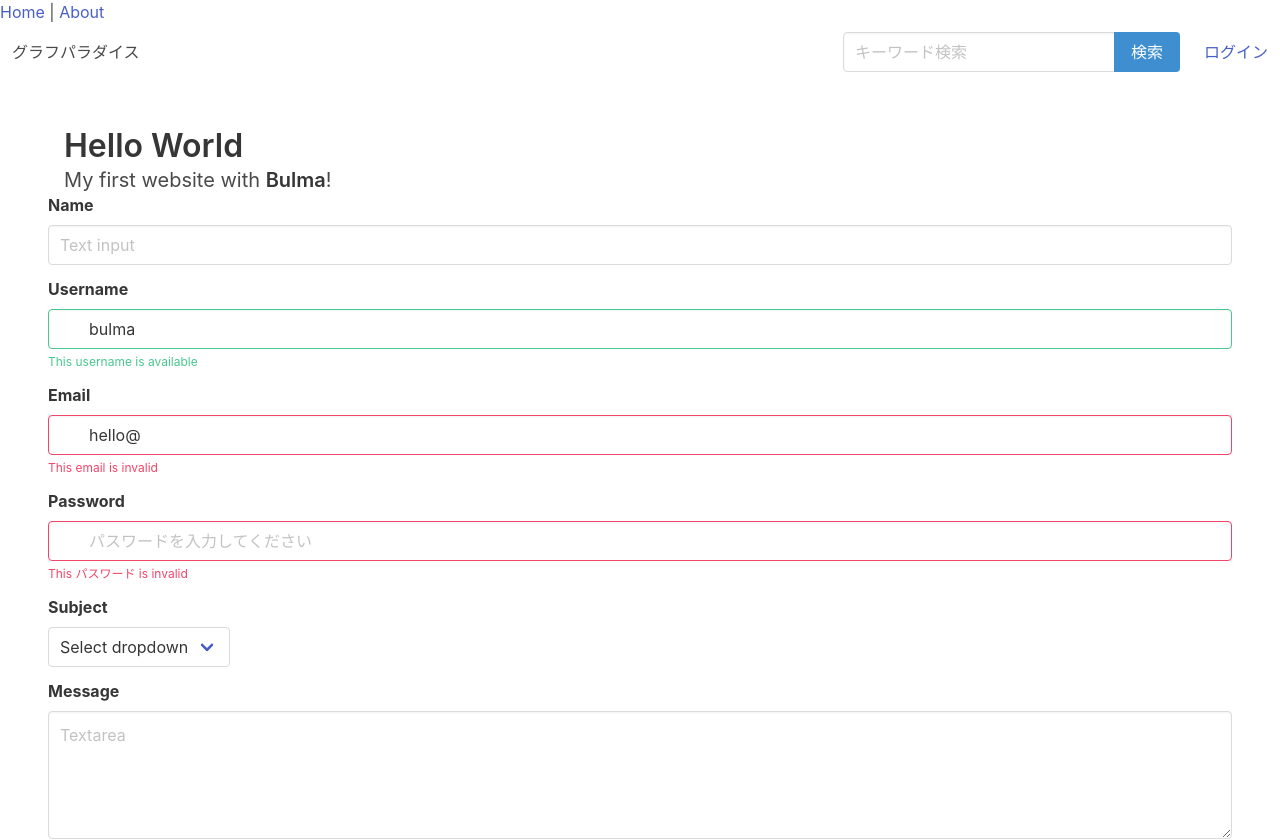
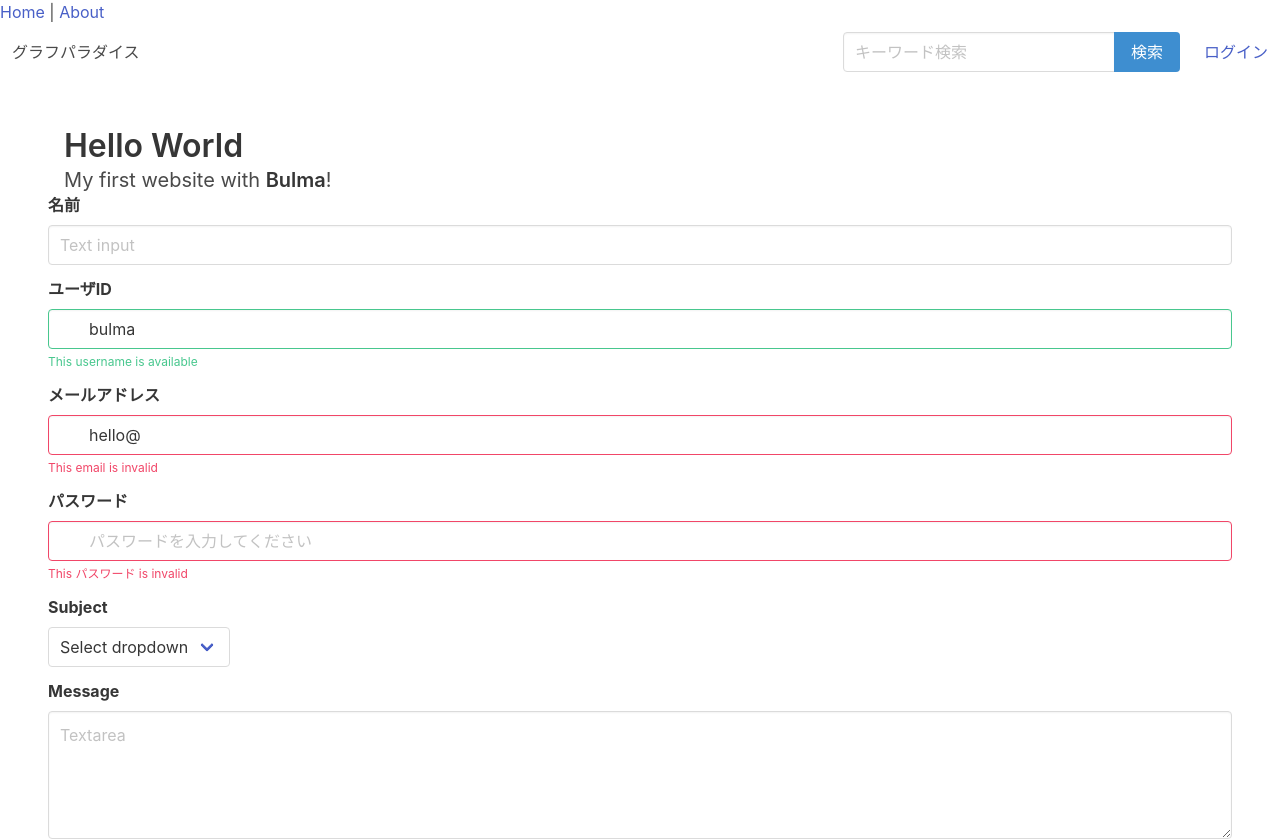
Before and after one commit to takuyanagai0213/GraphParadiseFront, a Vue app: page /user in a window 1280 px wide. Shown: the top 840 px of the page. Built offline with nearby package versions, Linux system fonts and the light colour scheme.

Commit message:
表記を変更

```diff
--- a/src/views/User.vue
+++ b/src/views/User.vue
@@ -10,13 +10,13 @@
       </p>
     </div>
   <div class="field">
-    <label class="label">Name</label>
+    <label class="label">名前</label>
     <div class="control">
       <input class="input" type="text"  name="name" v-model="name" placeholder="Text input">
     </div>
   </div>
   <div class="field">
-    <label class="label">Username</label>
+    <label class="label">ユーザID</label>
     <div class="control has-icons-left has-icons-right">
       <input class="input is-success" type="text"  name="user_name" placeholder="Text input" value="bulma">
       <span class="icon is-small is-left">
@@ -30,7 +30,7 @@
   </div>
 
   <div class="field">
-    <label class="label">Email</label>
+    <label class="label">メールアドレス</label>
     <div class="control has-icons-left has-icons-right">
       <input class="input is-danger" type="email" placeholder="Email input" value="hello@">
       <span class="icon is-small is-left">
@@ -44,7 +44,7 @@
   </div>
 
   <div class="field">
-    <label class="label">Password</label>
+    <label class="label">パスワード</label>
     <div class="control has-icons-left has-icons-right">
       <input class="input is-danger" type="password"  name="password" v-model="password" placeholder="パスワードを入力してください">
       <span class="icon is-small is-left">
```
Also changed, not shown: 1 other file (tests, documents, lock files or other folders).
